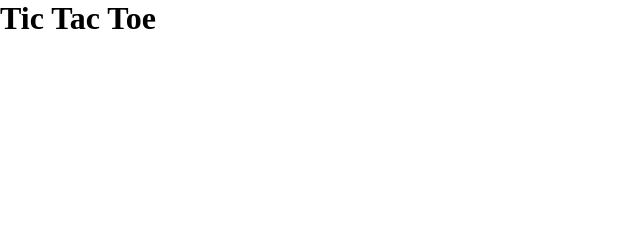
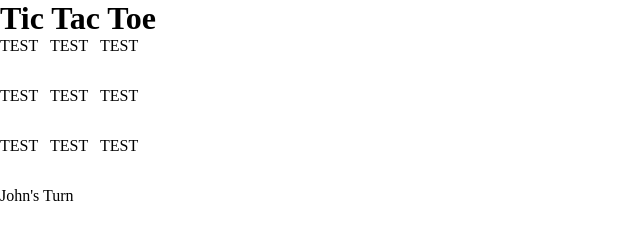
Before and after one commit to johngrassey/tictactoe, a plain HTML site: page index.html in a window 1280 px wide. Shown: the whole page, without its empty margins (0-640 px from the left). Drawn offline with Linux system fonts and the light colour scheme.

Commit message:
Add Board Front End Shell
Hard code content just to test functionality

```diff
--- a/index.html
+++ b/index.html
@@ -9,6 +9,8 @@
 </head>
 <body>
     <h1>Tic Tac Toe</h1>
+    <div class="board"></div>
+    <div class="message"></div>
 
 </body>
 </html>
--- a/script.js
+++ b/script.js
@@ -124,18 +124,30 @@ function GameController () {
 
 function ScreenController () {
     const game = GameController();
+    const boardDiv = document.querySelector(".board");
+    const messageDiv = document.querySelector(".message");
 
 
     const updateScreen = () => {
         const activePlayer = game.getActivePlayer();
         const board = game.getBoard();
 
+        messageDiv.textContent = `${activePlayer.playerName}'s Turn`;
+
+        board.forEach(row => {
+            row.forEach(col => {
+                const cellDiv = document.createElement("div");
+                cellDiv.classList.add("cell");
+                cellDiv.textContent = "TEST";
+                boardDiv.appendChild(cellDiv);
+            })
+        })
+
         console.log(board);
         console.log(activePlayer);
     }
 
-    return { updateScreen };
+    updateScreen();
 }
 
-const test = ScreenController()
-test.updateScreen();
+ScreenController()
--- a/style.css
+++ b/style.css
@@ -26,3 +26,9 @@ HTML RESET
   }
 
   /* MAIN BODY */
+
+  .board {
+    display: grid;
+    grid-template-columns: repeat(3, 50px);
+    grid-template-rows: repeat(3, 50px);
+  }
```
